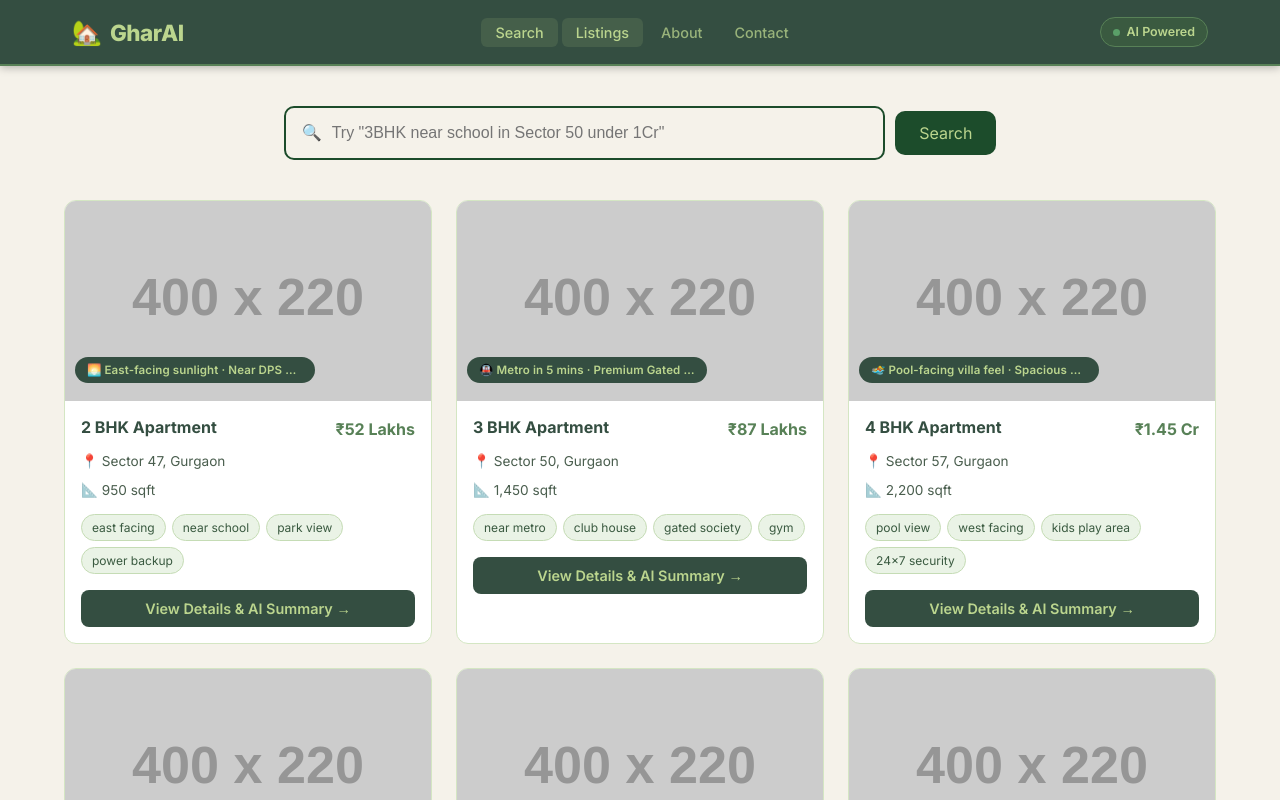
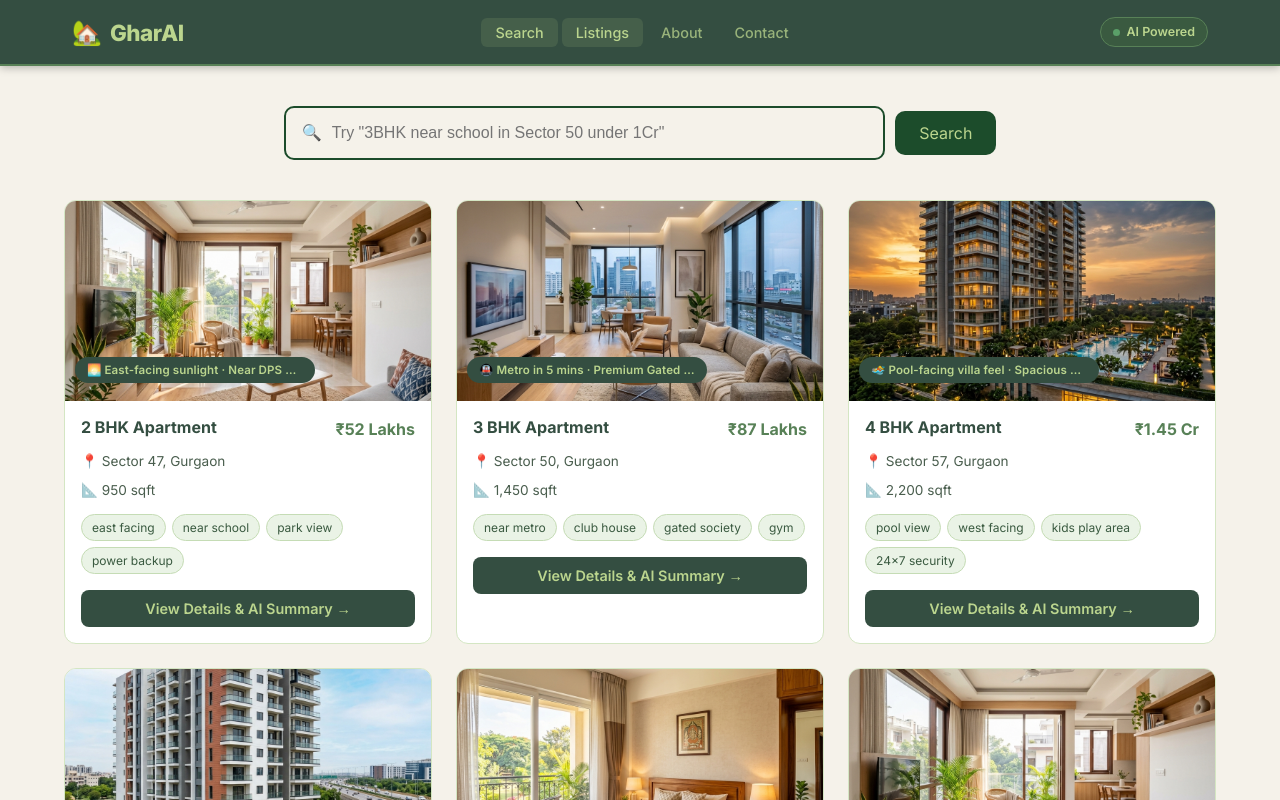
Before and after one commit to Sanasaifi786/GharAI, a React (Vite) app in the folder frontend/: page / in a window 1280 px wide. Shown: the top 800 px of the page. Built offline with nearby package versions, Linux system fonts and the light colour scheme; no server answers.

Commit message:
implement natural language query parsing with OpenRouter and local fallback, and add initial property data.

```diff
--- a/frontend/src/data/properties.js
+++ b/frontend/src/data/properties.js
@@ -7,7 +7,7 @@ const properties = [
     price: 52,
     amenities: ["east facing", "near school", "park view", "power backup"],
     matchReason: "🌅 East-facing sunlight · Near DPS School",
-    image: "https://placehold.co/400x220?text=360°+View",
+    image: "/prop_2bhk_sunlight.png",
   },
   {
     id: 2,
@@ -17,7 +17,7 @@ const properties = [
     price: 87,
     amenities: ["near metro", "club house", "gated society", "gym"],
     matchReason: "🚇 Metro in 5 mins · Premium Gated Society",
-    image: "https://placehold.co/400x220?text=360°+View",
+    image: "/prop_3bhk_metro.png",
   },
   {
     id: 3,
@@ -27,7 +27,7 @@ const properties = [
     price: 145,
     amenities: ["pool view", "west facing", "kids play area", "24x7 security"],
     matchReason: "🏊 Pool-facing villa feel · Spacious 4BHK",
-    image: "https://placehold.co/400x220?text=360°+View",
+    image: "/prop_4bhk_pool.png",
   },
   {
     id: 4,
@@ -37,7 +37,7 @@ const properties = [
     price: 68,
     amenities: ["new development", "ready to move", "near highway", "shopping mall nearby"],
     matchReason: "🏗️ Ready to Move · New Sector with Growth",
-    image: "https://placehold.co/400x220?text=360°+View",
+    image: "/prop_2bhk_new.png",
   },
   {
     id: 5,
@@ -47,7 +47,7 @@ const properties = [
     price: 98,
     amenities: ["near hospital", "south facing", "vastu compliant", "park view"],
     matchReason: "🏥 Hospital in 2km · Vastu Perfect South-facing",
-    image: "https://placehold.co/400x220?text=360°+View",
+    image: "/prop_3bhk_park.png",
   },
   {
     id: 6,
@@ -57,7 +57,7 @@ const properties = [
     price: 55,
     amenities: ["near school", "east facing", "modular kitchen", "low floor"],
     matchReason: "🍳 Modular Kitchen · Low Floor · School Zone",
-    image: "https://placehold.co/400x220?text=360°+View",
+    image: "/prop_2bhk_sunlight.png",
   },
   {
     id: 7,
@@ -67,7 +67,7 @@ const properties = [
     price: 195,
     amenities: ["golf course view", "luxury", "club membership", "concierge service"],
     matchReason: "⛳ Golf Course View · Ultra Luxury Living",
-    image: "https://placehold.co/400x220?text=360°+View",
+    image: "/prop_4bhk_golf.png",
   },
   {
     id: 8,
@@ -77,7 +77,7 @@ const properties = [
     price: 79,
     amenities: ["north facing", "near school", "gym", "visitor parking"],
     matchReason: "🏫 Walking distance to school · North-facing breeze",
-    image: "https://placehold.co/400x220?text=360°+View",
+    image: "/prop_3bhk_metro.png",
   },
   {
     id: 9,
@@ -87,7 +87,7 @@ const properties = [
     price: 62,
     amenities: ["new possession", "near expressway", "affordable", "earthquake resistant"],
     matchReason: "🛣️ Expressway Access · Affordable New Possession",
-    image: "https://placehold.co/400x220?text=360°+View",
+    image: "/prop_2bhk_new.png",
   },
   {
     id: 10,
@@ -97,7 +97,7 @@ const properties = [
     price: 112,
     amenities: ["east facing", "near metro", "rooftop terrace", "gated society"],
     matchReason: "🏙️ Rooftop Terrace · Metro Connectivity",
-    image: "https://placehold.co/400x220?text=360°+View",
+    image: "/prop_3bhk_park.png",
   },
   {
     id: 11,
@@ -107,7 +107,7 @@ const properties = [
     price: 168,
     amenities: ["corner unit", "3 balconies", "servant quarter", "near market"],
     matchReason: "🏠 Corner Unit · 3 Balconies · Servant Quarter",
-    image: "https://placehold.co/400x220?text=360°+View",
+    image: "/prop_4bhk_pool.png",
   },
   {
     id: 12,
@@ -117,7 +117,7 @@ const properties = [
     price: 58,
     amenities: ["pet friendly", "garden facing", "power backup", "intercom"],
     matchReason: "🐾 Pet Friendly · Garden-facing Balcony",
-    image: "https://placehold.co/400x220?text=360°+View",
+    image: "/prop_2bhk_sunlight.png",
   },
 ];
 
```
